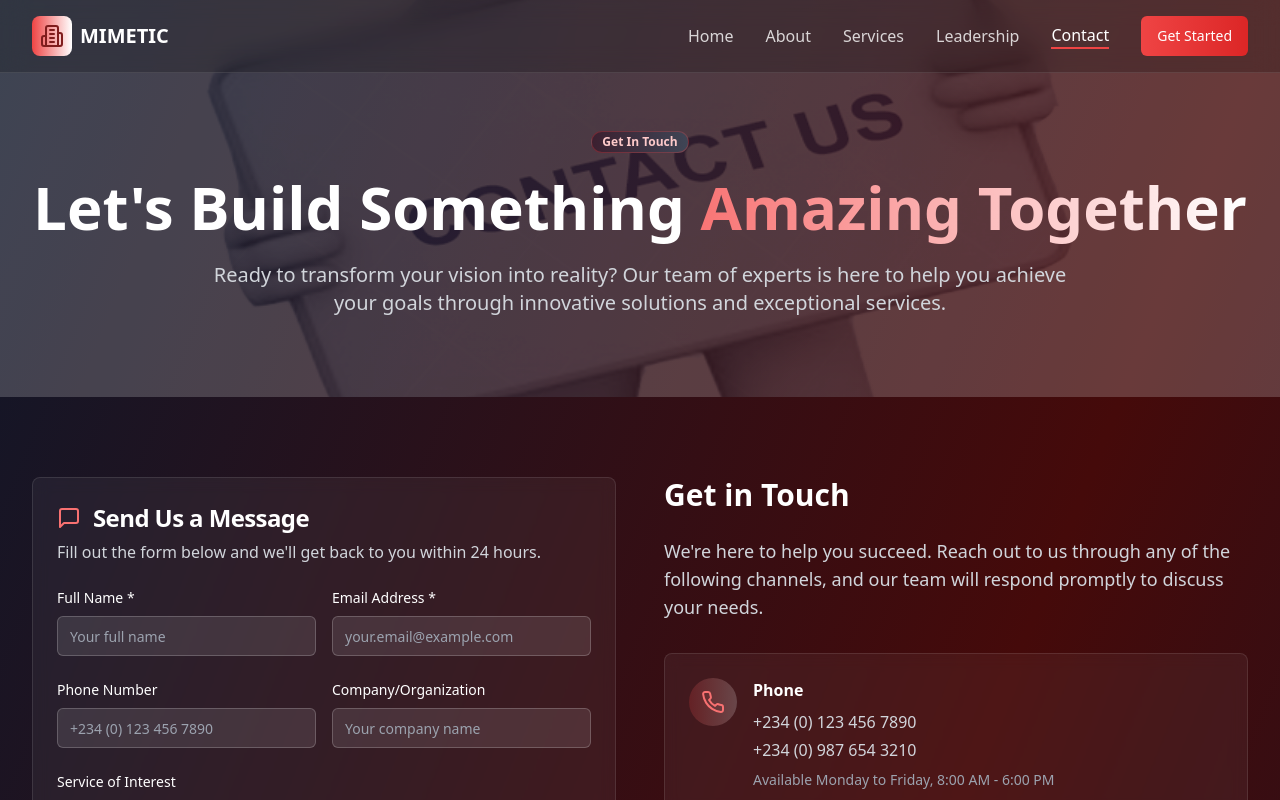
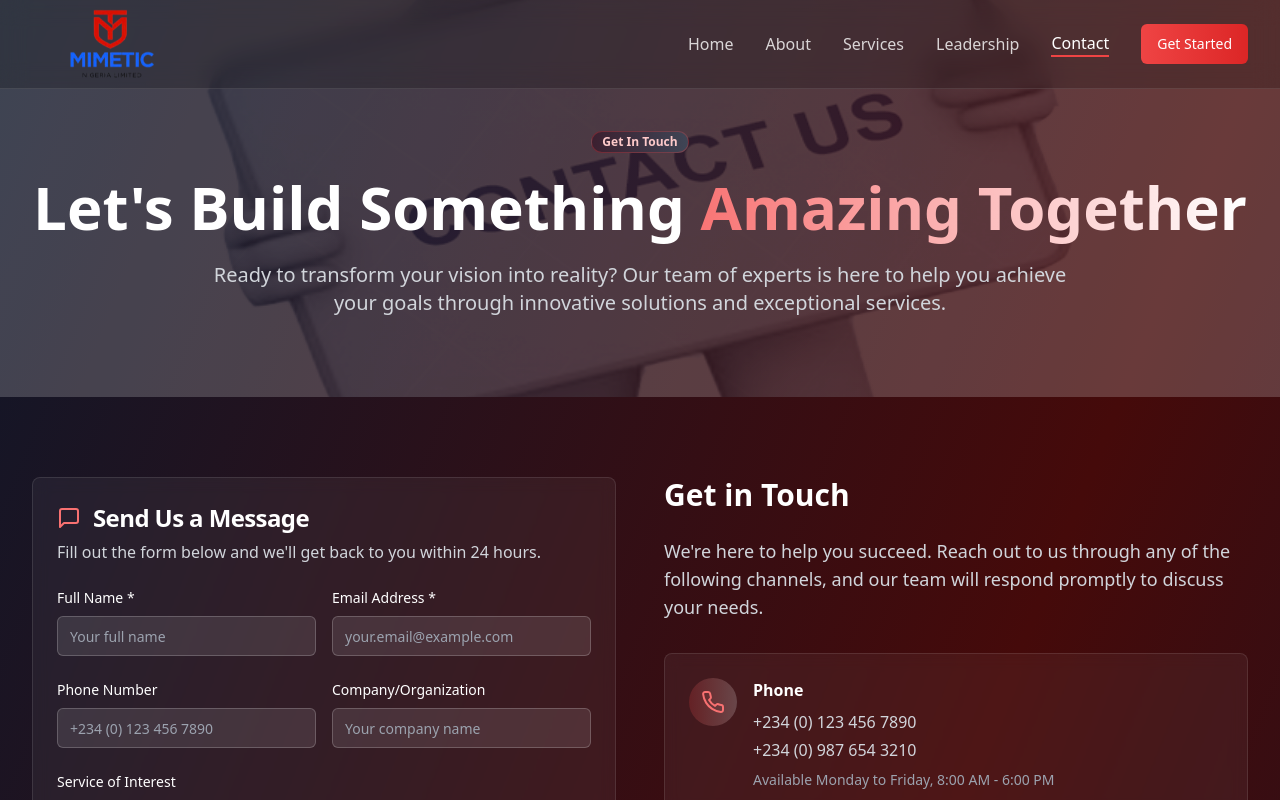
Before and after one commit to shamzconsult/Mermat-Portfolio, a Next.js app: page /contact in a window 1280 px wide. Shown: the top 800 px of the page. Built offline with nearby package versions, Linux system fonts and the light colour scheme.

Commit message:
Chore: logo setup

```diff
--- a/app/about/page.tsx
+++ b/app/about/page.tsx
@@ -76,11 +76,17 @@ export default function AboutPage() {
       <nav className="fixed top-0 w-full z-50 bg-black/20 backdrop-blur-md border-b border-white/10">
         <div className="max-w-7xl mx-auto px-4 sm:px-6 lg:px-8">
           <div className="flex justify-between items-center py-4">
-            <Link href="/" className="flex items-center space-x-2">
-              <div className="w-10 h-10 bg-gradient-to-r from-red-500 to-white rounded-lg flex items-center justify-center">
-                <Building2 className="h-6 w-6 text-red-900" />
+             <Link href="/" className="flex items-center space-x-2">
+              <div className="relative w-40 h-14 flex items-center justify-center">
+                <Image
+                  src="/images/logo.webp"
+                  alt="Mimetic Nigeria Limited Logo"
+                  width={160}
+                  height={56}
+                  className="object-contain"
+                  priority
+                />
               </div>
-              <span className="text-xl font-bold text-white">MIMETIC</span>
             </Link>
 
             <div className="hidden md:flex items-center space-x-8">
--- a/app/contact/page.tsx
+++ b/app/contact/page.tsx
@@ -115,10 +115,16 @@ export default function ContactPage() {
         <div className="max-w-7xl mx-auto px-4 sm:px-6 lg:px-8">
           <div className="flex justify-between items-center py-4">
             <Link href="/" className="flex items-center space-x-2">
-              <div className="w-10 h-10 bg-gradient-to-r from-red-500 to-white rounded-lg flex items-center justify-center">
-                <Building2 className="h-6 w-6 text-red-900" />
+              <div className="relative w-40 h-14 flex items-center justify-center">
+                <Image
+                  src="/images/logo.webp"
+                  alt="Mimetic Nigeria Limited Logo"
+                  width={160}
+                  height={56}
+                  className="object-contain"
+                  priority
+                />
               </div>
-              <span className="text-xl font-bold text-white">MIMETIC</span>
             </Link>
 
             <div className="hidden md:flex items-center space-x-8">
--- a/app/leadership/page.tsx
+++ b/app/leadership/page.tsx
@@ -4,7 +4,7 @@ import { useState } from "react"
 import { Button } from "@/components/ui/button"
 import { Card, CardContent, CardHeader, CardTitle } from "@/components/ui/card"
 import { Badge } from "@/components/ui/badge"
-import { Building2, Users, Menu, X, Mail, MapPin, Calendar, Award, Briefcase, GraduationCap, Phone } from "lucide-react"
+import {  Users, Menu, X, Mail, MapPin, Calendar, Award, Briefcase, GraduationCap, Phone } from "lucide-react"
 import Image from "next/image"
 import Link from "next/link"
 import Footer from "@/components/Footer"
@@ -70,11 +70,17 @@ export default function LeadershipPage() {
       <nav className="fixed top-0 w-full z-50 bg-black/20 backdrop-blur-md border-b border-white/10">
         <div className="max-w-7xl mx-auto px-4 sm:px-6 lg:px-8">
           <div className="flex justify-between items-center py-4">
-            <Link href="/" className="flex items-center space-x-2">
-              <div className="w-10 h-10 bg-gradient-to-r from-red-500 to-white rounded-lg flex items-center justify-center">
-                <Building2 className="h-6 w-6 text-red-900" />
+             <Link href="/" className="flex items-center space-x-2">
+              <div className="relative w-40 h-14 flex items-center justify-center">
+                <Image
+                  src="/images/logo.webp"
+                  alt="Mimetic Nigeria Limited Logo"
+                  width={160}
+                  height={56}
+                  className="object-contain"
+                  priority
+                />
               </div>
-              <span className="text-xl font-bold text-white">MIMETIC</span>
             </Link>
 
             <div className="hidden md:flex items-center space-x-8">
--- a/app/services/page.tsx
+++ b/app/services/page.tsx
@@ -229,10 +229,16 @@ export default function ServicesPage() {
         <div className="max-w-7xl mx-auto px-4 sm:px-6 lg:px-8">
           <div className="flex justify-between items-center py-4">
             <Link href="/" className="flex items-center space-x-2">
-              <div className="w-10 h-10 bg-gradient-to-r from-red-500 to-white rounded-lg flex items-center justify-center">
-                <Building2 className="h-6 w-6 text-red-900" />
+              <div className="relative w-40 h-14 flex items-center justify-center">
+                <Image
+                  src="/images/logo.webp"
+                  alt="Mimetic Nigeria Limited Logo"
+                  width={160}
+                  height={56}
+                  className="object-contain"
+                  priority
+                />
               </div>
-              <span className="text-xl font-bold text-white">MIMETIC</span>
             </Link>
 
             <div className="hidden md:flex items-center space-x-8">
--- a/components/Header.tsx
+++ b/components/Header.tsx
@@ -1,7 +1,8 @@
-import { Building2, Menu, X } from 'lucide-react'
+import { Menu, X } from 'lucide-react'
 import Link from 'next/link'
 import React, { useState } from 'react'
 import { Button } from './ui/button'
+import Image from 'next/image'
 
 function Header() {
     const [isMenuOpen, setIsMenuOpen] = useState(false)
@@ -12,10 +13,16 @@ function Header() {
         <div className="max-w-7xl mx-auto px-4 sm:px-6 lg:px-8">
           <div className="flex justify-between items-center py-4">
             <Link href="/" className="flex items-center space-x-2">
-              <div className="w-10 h-10 bg-gradient-to-r from-red-500 to-white rounded-lg flex items-center justify-center">
-                <Building2 className="h-6 w-6 text-red-900" />
+              <div className="relative w-40 h-14 flex items-center justify-center">
+                <Image
+                  src="/images/logo.webp"
+                  alt="Mimetic Nigeria Limited Logo"
+                  width={160}
+                  height={56}
+                  className="object-contain"
+                  priority
+                />
               </div>
-              <span className="text-xl font-bold text-white">MIMETIC</span>
             </Link>
 
             {/* Desktop Menu */}
```
Also changed, not shown: public/images/logo.webp (added).
